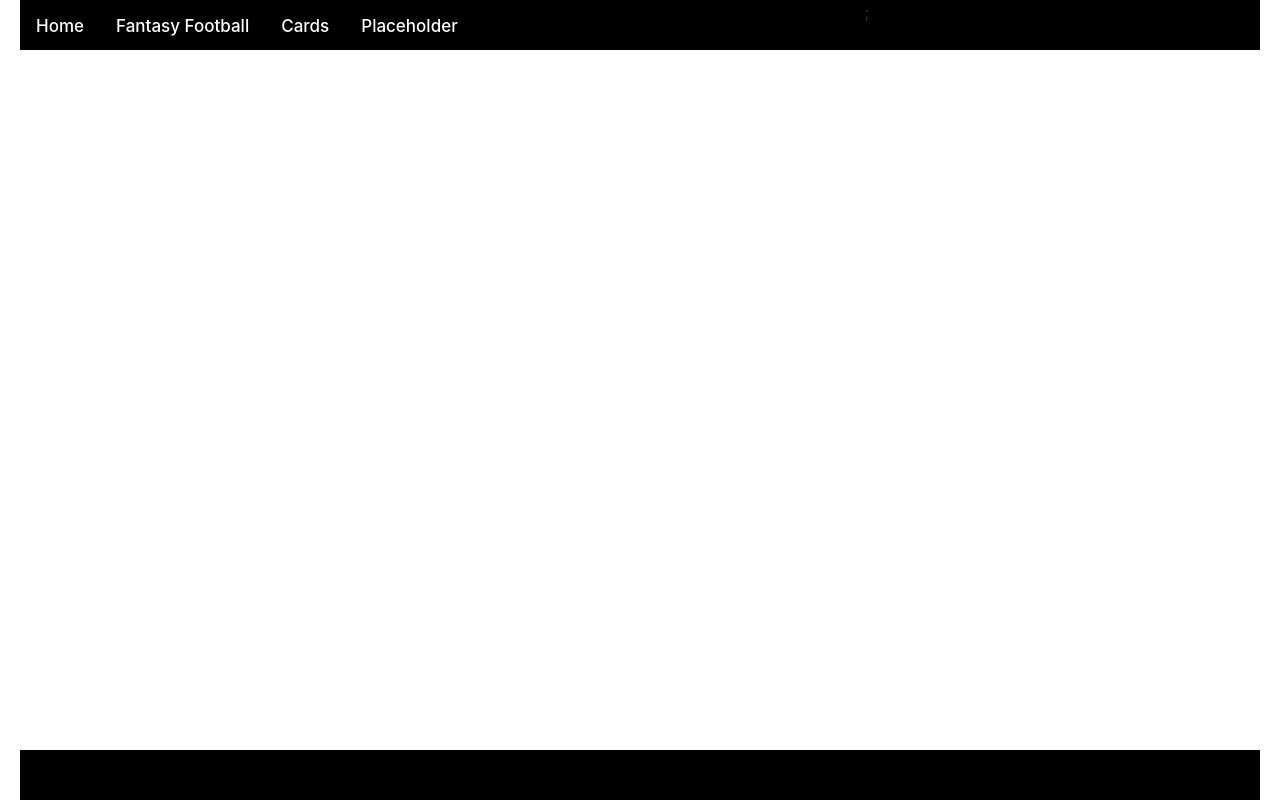
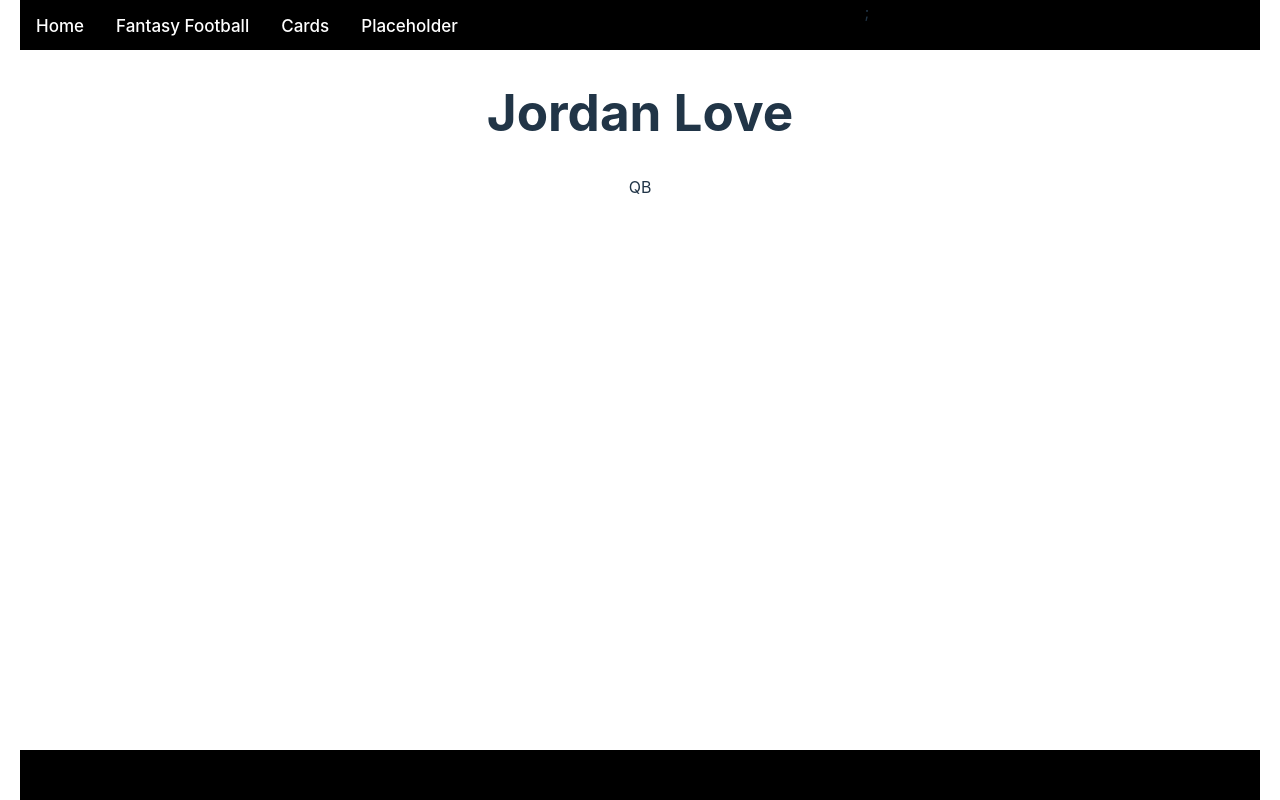
Before and after one commit to bspangler21/FrontendTemplate, a React (Vite) app: page /player-detail/1 in a window 1280 px wide. Built offline with nearby package versions, Linux system fonts and the light colour scheme; what @fluentui/font-icons-mdl2 would draw is missing.

Commit message:
V2 (#4)
* Add player details page and navigation from cards

* Remove unnecessary console log from PlayerDetails component

```diff
--- a/src/App.tsx
+++ b/src/App.tsx
@@ -9,6 +9,7 @@ import Home from "./pages/Home";
 import Placeholder from "./pages/Placeholder";
 import Footer from "./pageComponents/Footer";
 import Cards from "./pages/Cards";
+import PlayerDetails from "./pages/PlayerDetails";
 
 function App() {
 	return (
@@ -22,6 +23,10 @@ function App() {
 				></Route>
 				<Route path="/cards" Component={Cards}></Route>
 				<Route path="/placeholder" Component={Placeholder}></Route>
+				<Route
+					path="/player-detail/:id"
+					Component={PlayerDetails}
+				></Route>
 			</Routes>
 			<Footer />
 		</BrowserRouter>
--- a/src/pages/Cards.tsx
+++ b/src/pages/Cards.tsx
@@ -3,18 +3,25 @@ import { FootballPlayer } from "../types/FootballPlayer";
 // import { TableHeader } from "../types/TableHeader";
 import utilStyles from "../styles/utilStyles.module.css";
 import cardStyles from "../styles/cardStyles.module.css";
+import { useNavigate } from "react-router-dom";
 
 const playersList: FootballPlayer[] = footballTeam;
 
 // const tableHeaders: TableHeader[] = [{ name: "Name" }, { name: "Position" }];
 
 const Cards = () => {
+	const nav = useNavigate();
+
 	return (
 		<>
 			<div className={utilStyles.container}>
 				<div className={cardStyles.horizontalContainer}>
 					{playersList.map((p) => (
-						<div key={p.id} className={cardStyles.card}>
+						<div
+							key={p.id}
+							className={cardStyles.card}
+							onClick={() => nav(`/player-detail/${p.id}`)}
+						>
 							<div className={cardStyles.w3CardContainer}>
 								<p>
 									{p.firstName} {p.lastName}
--- /dev/null
+++ b/src/pages/PlayerDetails.tsx
@@ -0,0 +1,41 @@
+import { useParams } from "react-router-dom";
+import { footballTeam } from "../data/footballTeam";
+import { FootballPlayer } from "../types/FootballPlayer";
+import { useEffect, useState } from "react";
+
+const playersList: FootballPlayer[] = footballTeam;
+// let player: FootballPlayer | undefined;
+
+function PlayerDetails() {
+	const { id } = useParams<{ id: string }>();
+	const [player, setPlayer] = useState<FootballPlayer | undefined>(undefined);
+
+	function getPlayerById(id: string) {
+		console.log("id", id);
+		return playersList.find((p) => p.id === id);
+	}
+
+	useEffect(() => {
+		// player = id ? getPlayerById(id) : playersList[0];
+		setPlayer(id ? getPlayerById(id) : playersList[0]);
+	}, [id]);
+
+	// if (isLoading) {
+	// 	return <p>Loading...</p>;
+	// }
+
+	// if (!player) {
+	// 	return <p>Player not found</p>;
+	// }
+
+	return (
+		<div>
+			<h1>
+				{player?.firstName} {player?.lastName}
+			</h1>
+			<p>{player?.position}</p>
+		</div>
+	);
+}
+
+export default PlayerDetails;
```
